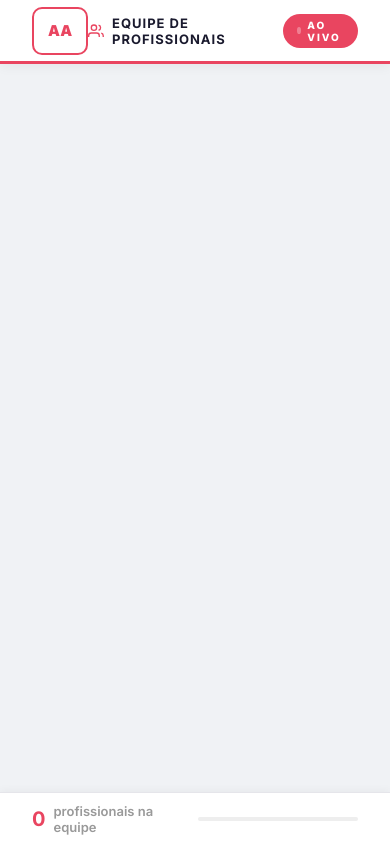
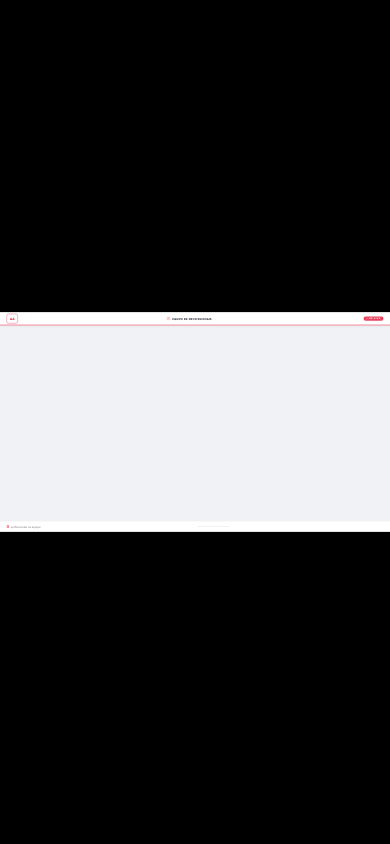
Before and after one commit to brunobonfim25/painel-tv, a Flask app: template templates/painel.html in a window 390 px wide. Run offline with Flask 3, Linux system fonts and the light colour scheme; the template is opened without the code that fills it, so the values that code supplies are empty; some libraries are stand-ins or nearby versions.

Commit message:
Reaplica escala proporcional do painel com proteções para WebView de TV
Reintroduz o "palco" fixo de 1920x1080 escalado via transform para
caber em qualquer tela — resolve o corte de cards e sobreposição do
rodapé no navegador do Fire TV, que reporta viewport menor que Full HD
e derrubava o grid para 4 colunas com 3 fileiras (a última cortada).

Diferenças em relação à primeira tentativa (revertida):
- Grid fixo em 5 colunas; media queries por largura de janela removidas
  (não fazem sentido com palco de largura fixa e eram a causa do grid
  inconsistente entre dispositivos)
- Recalcula a escala em retentativas (150ms/800ms/2s/load) para
  WebViews que demoram a estabilizar o tamanho do viewport
- Escala travada em faixa sensata e palco oculto até a primeira
  medição válida, evitando flash de conteúdo gigante
- Depende do "Use Wide Viewport" ativado no Fully Kiosk (corrigido
  na configuração do app na TV)

Co-Authored-By: Claude Fable 5 <noreply@anthropic.com>

```diff
--- a/templates/painel.html
+++ b/templates/painel.html
@@ -16,13 +16,31 @@
 
         * { margin: 0; padding: 0; box-sizing: border-box; }
 
+        html, body {
+            width: 100%;
+            height: 100%;
+            overflow: hidden;
+            background: #000;
+        }
+
         body {
-            background: #f0f2f5;
             color: #1a1a2e;
             font-family: 'Inter', sans-serif;
-            min-height: 100vh;
+        }
+
+        /* O painel é desenhado num "palco" de tamanho fixo (resolução de TV)
+           e escalado via transform para caber em qualquer tela, mantendo
+           as proporções do design. Ver script no fim do arquivo. */
+        #stage {
+            position: absolute;
+            top: 0; left: 0;
+            width: 1920px;
+            height: 1080px;
+            transform-origin: top left;
+            background: #f0f2f5;
             display: flex;
             flex-direction: column;
+            visibility: hidden;
         }
 
         /* ===== HEADER ===== */
@@ -141,7 +159,7 @@
             height: 100%;
             padding: 14px 20px;
             display: grid;
-            grid-template-columns: repeat(auto-fill, minmax(220px, 1fr));
+            grid-template-columns: repeat(5, 1fr);
             grid-auto-rows: auto;
             align-content: start;
             gap: 12px;
@@ -161,19 +179,6 @@
         .page.exit-left {
             opacity: 0;
             transform: translateX(-30px);
-        }
-
-        @media (min-width: 1200px) {
-            .page { grid-template-columns: repeat(5, 1fr); }
-        }
-        @media (min-width: 900px) and (max-width: 1199px) {
-            .page { grid-template-columns: repeat(4, 1fr); }
-        }
-        @media (min-width: 600px) and (max-width: 899px) {
-            .page { grid-template-columns: repeat(3, 1fr); }
-        }
-        @media (max-width: 599px) {
-            .page { grid-template-columns: repeat(2, 1fr); }
         }
 
         /* ===== CARD ===== */
@@ -485,6 +490,7 @@
     </style>
 </head>
 <body>
+<div id="stage">
 
     <!-- HEADER -->
     <div class="header">
@@ -539,7 +545,39 @@
         </div>
     </div>
 
+</div><!-- /stage -->
+
     <script>
+        // Escala o "palco" (1920x1080) para caber em qualquer tela/janela,
+        // mantendo as proporções do design — funciona igual numa TV grande
+        // ou num monitor de computador. Defensivo contra WebViews que
+        // demoram a reportar o tamanho real da janela (ex: alguns
+        // navegadores de TV): recalcula algumas vezes após o carregamento
+        // e trava a escala numa faixa sensata para nunca "explodir".
+        (function () {
+            var stage = document.getElementById('stage');
+            var DESIGN_W = 1920, DESIGN_H = 1080;
+            function fitStage() {
+                var w = window.innerWidth || document.documentElement.clientWidth;
+                var h = window.innerHeight || document.documentElement.clientHeight;
+                if (!w || !h) return;
+                var scale = Math.min(w / DESIGN_W, h / DESIGN_H);
+                if (!isFinite(scale) || scale <= 0) return;
+                scale = Math.max(0.1, Math.min(scale, 4));
+                var offsetX = (w - DESIGN_W * scale) / 2;
+                var offsetY = (h - DESIGN_H * scale) / 2;
+                stage.style.transform = 'translate(' + offsetX + 'px,' + offsetY + 'px) scale(' + scale + ')';
+                stage.style.visibility = 'visible';
+            }
+            window.addEventListener('resize', fitStage);
+            fitStage();
+            // Retentativas para WebViews que demoram a estabilizar o viewport
+            setTimeout(fitStage, 150);
+            setTimeout(fitStage, 800);
+            setTimeout(fitStage, 2000);
+            window.addEventListener('load', fitStage);
+        })();
+
         const profissionais = [
             {% for p in profissionais %}
             {
```
